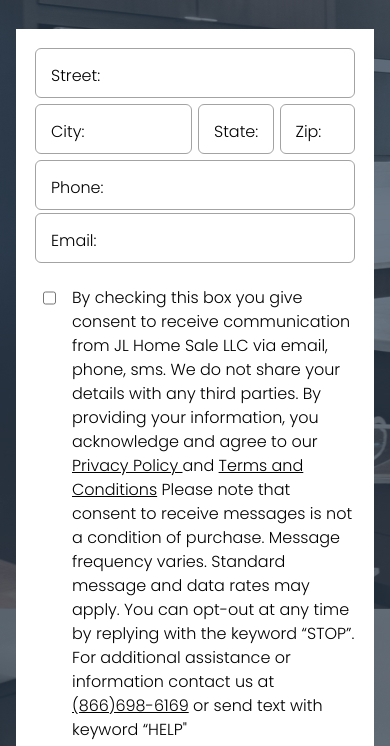
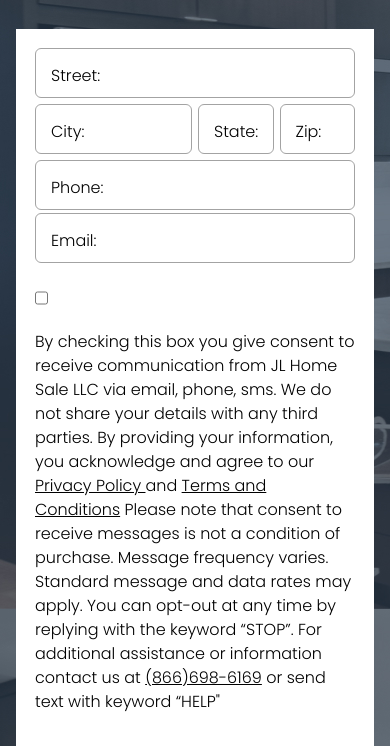
Before and after one commit to Jon-Hudak/JLHomesale, an Astro site: page /how in a window 390 px wide. Shown: the part 319-1065 px from the top of the page. Built offline with nearby package versions, Linux system fonts and the light colour scheme; Astro itself is replaced by a stand-in of ours; a web font is replaced by a local one.

Commit message:
fix: form checkbox for ios

```diff
--- a/src/components/Form.astro
+++ b/src/components/Form.astro
@@ -47,16 +47,16 @@
       </div>
 
 
-      <div class="inputWrapper flex gap-4 align-content-start pt-4">
+      <div class="inputWrapper flex flex-col md:flex-row  gap-4 align-content-start pt-4">
         <input
           required
           id="chk"
           name="chk"
           type="checkbox"
           placeholder=""
-          class="max-w-fit ml-2 mb-auto"
+          class="max-w-fit md:ml-2 mb-auto"
         />
-        <label class="relative inline-label text-base mt-1" for="chk">
+        <label class="relative inline-label text-base md:mt-1" for="chk">
           By checking this box you give consent to receive communication from JL
           Home Sale LLC via email, phone, sms. We do not share your details with
           any third parties. By providing your information, you acknowledge and
```
